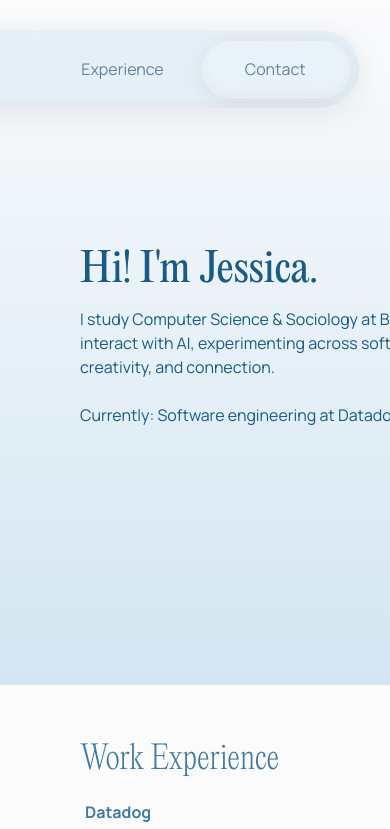
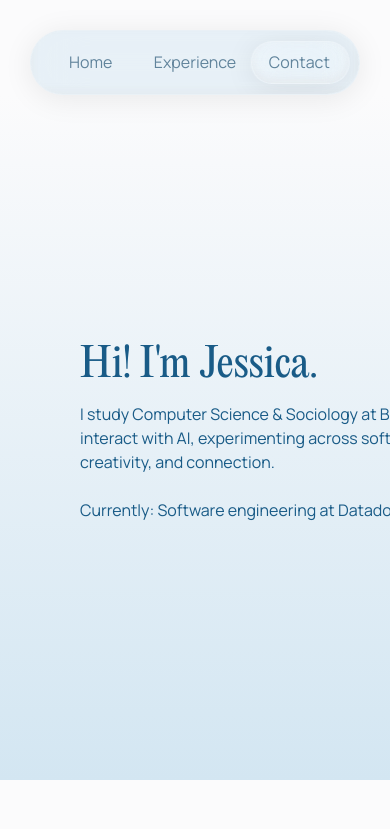
Before and after one commit to yejessica/portfolio, a Next.js app: page / in a window 390 px wide. Shown: the top 829 px of the page. Built offline with nearby package versions, Linux system fonts and the light colour scheme; a web font is replaced by a local one.

Commit message:
optimization to navbar for mobile

```diff
--- a/components/Navbar.js
+++ b/components/Navbar.js
@@ -179,7 +179,7 @@ export default function Navbar() {
   }
 
   return (
-    <div className="fixed top-[30px] right-[30px] z-50">
+    <div className="sticky top-0 md:fixed md:top-[30px] md:right-[30px] z-50 w-full md:w-auto pt-[30px] md:pt-0 flex justify-center md:justify-end px-[30px] md:px-0">
       <div
         ref={containerRef}
         className="backdrop-blur-[25px] backdrop-filter bg-[rgba(211,230,242,0.5)] border border-[rgba(245,245,245,0.2)] border-solid flex gap-[5px] items-center justify-center overflow-hidden p-[10px] relative rounded-[50px] shadow-[0px_4px_30px_0px_rgba(0,0,0,0.08)] w-[475px]"
@@ -218,7 +218,7 @@ export default function Navbar() {
           ref={homeRef}
           href="/"
           onClick={(e) => handleNavClick(e, 'home')}
-          className="basis-0 flex grow items-center justify-center min-h-px min-w-px overflow-clip px-[30px] py-[10px] relative rounded-[50px] shrink-0 border border-transparent z-10"
+          className="basis-0 flex grow items-center justify-center min-h-px min-w-px overflow-clip px-[30px] py-[3px] md:py-[5px] relative rounded-[50px] shrink-0 border border-transparent z-10"
         >
           <div className="flex flex-col font-manrope font-normal justify-center leading-[0] relative shrink-0 text-[#61849c] text-[16px] text-center text-nowrap">
             <p className="leading-[35px]">Home</p>
@@ -228,7 +228,7 @@ export default function Navbar() {
           ref={experienceRef}
           href="/#experience"
           onClick={(e) => handleNavClick(e, 'experience')}
-          className="basis-0 flex grow items-center justify-center min-h-px min-w-px overflow-clip px-[30px] py-[10px] relative rounded-[50px] shrink-0 border border-transparent z-10"
+          className="basis-0 flex grow items-center justify-center min-h-px min-w-px overflow-clip px-[30px] py-[3px] md:py-[5px] relative rounded-[50px] shrink-0 border border-transparent z-10"
         >
           <div className="flex flex-col font-manrope font-normal justify-center leading-[0] relative shrink-0 text-[#61849c] text-[16px] text-center text-nowrap">
             <p className="leading-[35px]">Experience</p>
@@ -238,7 +238,7 @@ export default function Navbar() {
           ref={contactRef}
           href="/#contact"
           onClick={(e) => handleNavClick(e, 'contact')}
-          className="basis-0 flex grow items-center justify-center min-h-px min-w-px overflow-clip px-[30px] py-[10px] relative rounded-[50px] shrink-0 border border-transparent z-10"
+          className="basis-0 flex grow items-center justify-center min-h-px min-w-px overflow-clip px-[30px] py-[3px] md:py-[5px] relative rounded-[50px] shrink-0 border border-transparent z-10"
         >
           <div className="flex flex-col font-manrope font-normal justify-center leading-[0] relative shrink-0 text-[#61849c] text-[16px] text-center text-nowrap">
             <p className="leading-[35px]">Contact</p>
```
